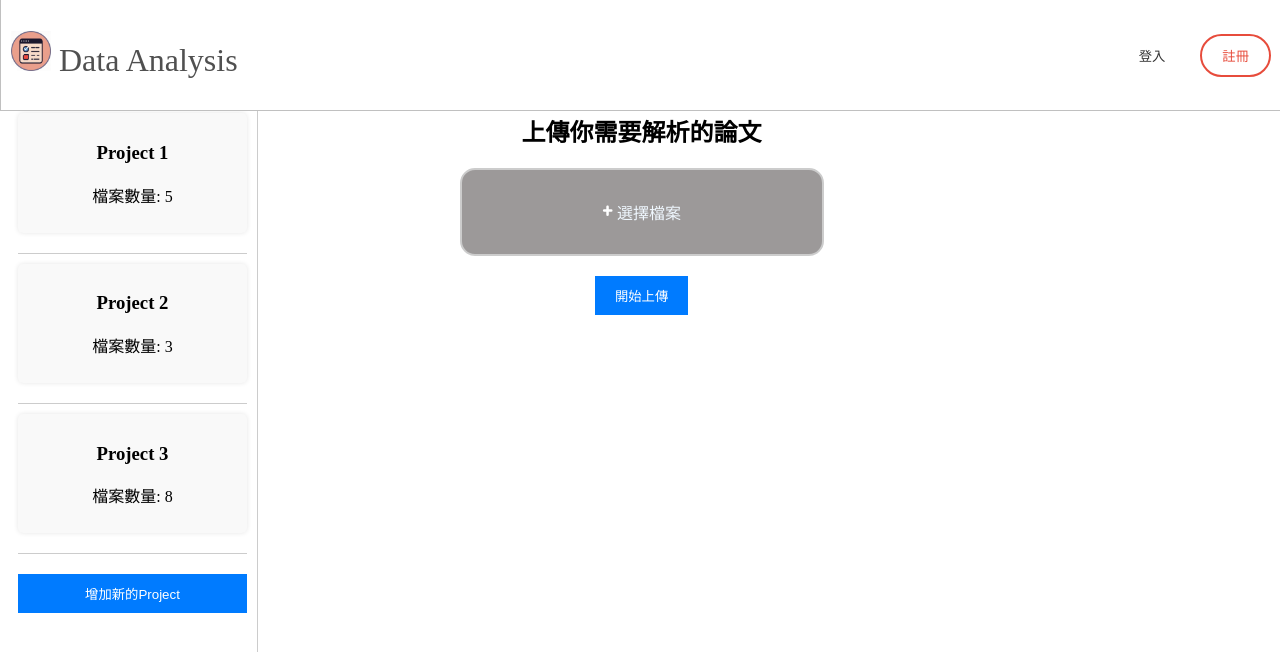
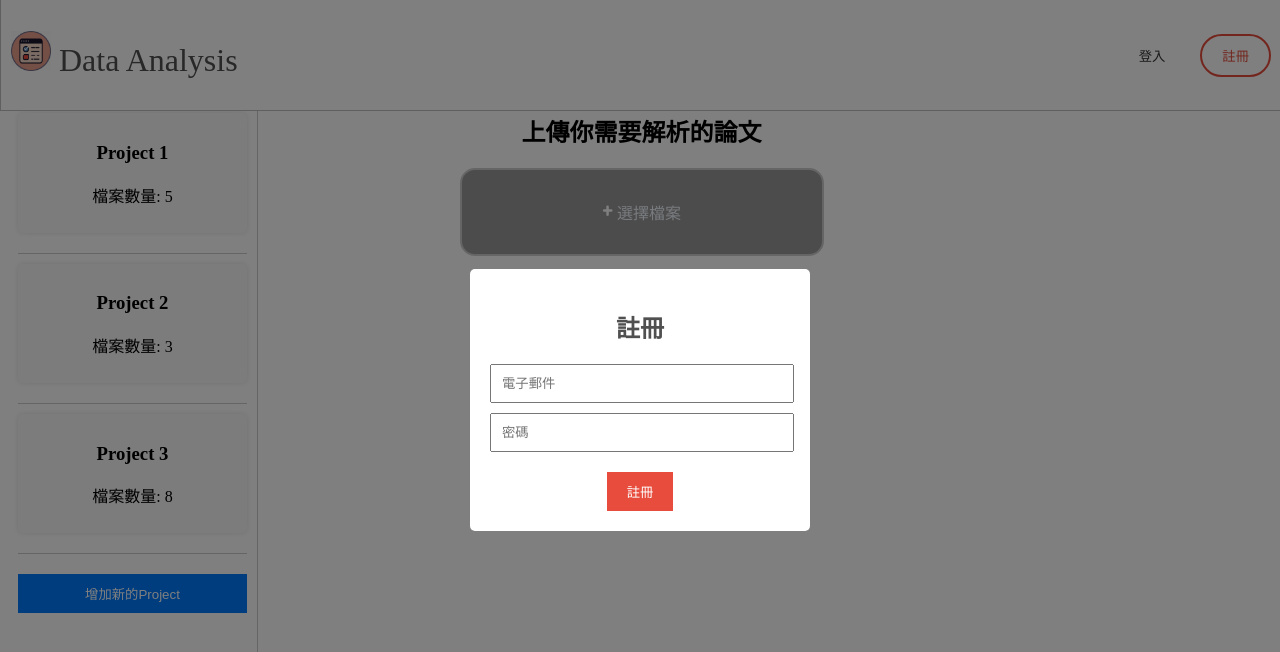
Before and after one commit to benjamin474/2024project, a Vue app: page / in a window 1280 px wide. Both pictures are taken after a click on the button "註冊". Shown: the top 652 px of the page. Built offline with nearby package versions, Linux system fonts and the light colour scheme.

Commit message:
add: add login and register functions

```diff
--- a/src/components/HeaderBar.vue
+++ b/src/components/HeaderBar.vue
@@ -3,28 +3,152 @@
     <div class="title">
       <img src="/src/assets/icon.jpg"
       width="40"
-    height="40" />
+      height="40" />
       Data Analysis
     </div>
     <div class="auth-buttons">
-      <button @click="login">登入</button>
-      <button class="sign" @click="register">註冊</button>
+      <button v-if="!isLoggedIn" @click="showLoginModal">登入</button>
+      <button v-if="!isLoggedIn" class="sign" @click="showRegisterModal">註冊</button>
+      <button v-if="isLoggedIn" @click="logout">登出</button>
     </div>
 
+    <!-- 登入 Modal -->
+    <div v-if="isLoginModalVisible" class="modal-overlay" @click="hideModal">
+      <div class="modal-content" @click.stop>
+        <h2>登入</h2>
+        <input type="email" v-model="loginEmail" placeholder="電子郵件" />
+        <input type="password" v-model="loginPassword" placeholder="密碼" />
+        <button @click="login">登入</button>
+      </div>
+    </div>
+
+    <!-- 註冊 Modal -->
+    <div v-if="isRegisterModalVisible" class="modal-overlay" @click="hideModal">
+      <div class="modal-content" @click.stop>
+        <h2>註冊</h2>
+        <input type="email" v-model="registerEmail" placeholder="電子郵件" />
+        <input type="password" v-model="registerPassword" placeholder="密碼" />
+        <button @click="register">註冊</button>
+      </div>
+    </div>
   </div>
 </template>
 
 <script>
 export default {
   name: 'HeaderBar',
+  data() {
+    return {
+      isLoginModalVisible: false,
+      isRegisterModalVisible: false,
+      isLoggedIn: false,
+      loginEmail: '',
+      loginPassword: '',
+      registerEmail: '',
+      registerPassword: ''
+    };
+  },
+  mounted() {
+    // 檢查 localStorage 中是否有登入資訊
+    const storedEmail = localStorage.getItem('email');
+    const storedPassword = localStorage.getItem('password');
+    if (storedEmail && storedPassword) {
+      this.isLoggedIn = true;
+    }
+  },
   methods: {
-    login() {
-      // 登入邏輯
-      alert('登入');
+    showLoginModal() {
+      this.isLoginModalVisible = true;
     },
-    register() {
-      // 註冊邏輯
-      alert('註冊');
+    showRegisterModal() {
+      this.isRegisterModalVisible = true;
+    },
+    hideModal() {
+      this.isLoginModalVisible = false;
+      this.isRegisterModalVisible = false;
+    },
+    validateEmail(email) {
+      const re = /^[a-zA-Z0-9_.+-]+@[a-zA-Z0-9-]+\.[a-zA-Z0-9-.]+$/;
+      return re.test(email);
+    },
+    validatePassword(password) {
+      const re = /^(?=.*[A-Za-z])(?=.*\d)[A-Za-z\d]{6,}$/;
+      return re.test(password);
+    },
+    async register() {
+      if (!this.validateEmail(this.registerEmail)) {
+        alert('請輸入有效的電子郵件地址');
+        return;
+      }
+      if (!this.validatePassword(this.registerPassword)) {
+        alert('密碼至少包含6個字符，包括英文字母和數字');
+        return;
+      }
+
+      const userData = {
+        email: this.registerEmail,
+        password: this.registerPassword
+      };
+
+      try {
+        const response = await fetch('https://wos-data-analysis-backend.onrender.com/api/auth/register', {
+          method: 'POST',
+          headers: {
+            'Content-Type': 'application/json'
+          },
+          body: JSON.stringify(userData)
+        });
+
+        const result = await response.json();
+
+        if (response.ok) {
+          alert(`註冊成功: ${result.message}`);
+          this.hideModal();
+        } else {
+          throw new Error(result.message);
+        }
+      } catch (error) {
+        alert(`註冊失敗: ${error.message}`);
+      }
+    },
+    async login() {
+      const userData = {
+        email: this.loginEmail,
+        password: this.loginPassword
+      };
+
+      try {
+        const response = await fetch('https://wos-data-analysis-backend.onrender.com/api/auth/login', {
+          method: 'POST',
+          headers: {
+            'Content-Type': 'application/json'
+          },
+          body: JSON.stringify(userData)
+        });
+
+        const result = await response.json();
+
+        if (response.ok) {
+          alert(`登入成功: ${result.message}`);
+          this.isLoggedIn = true;
+
+          // 存儲到 localStorage
+          localStorage.setItem('email', result.email);
+          localStorage.setItem('password', result.password);
+
+          this.hideModal();
+        } else {
+          throw new Error(result.message);
+        }
+      } catch (error) {
+        alert(`登入失敗: ${error.message}`);
+      }
+    },
+    logout() {
+      this.isLoggedIn = false;
+      localStorage.removeItem('email');
+      localStorage.removeItem('password');
+      alert('已登出');
     }
   }
 }
@@ -34,9 +158,9 @@ export default {
 .header-bar {
   width: 100%;
   height: 5%;
-  border-bottom:1px  solid silver;
-  border-left: 1px  solid silver;
-  border-right:1px  solid silver;
+  border-bottom: 1px solid silver;
+  border-left: 1px solid silver;
+  border-right: 1px solid silver;
   display: flex;
   justify-content: space-between;
   align-items: center;
@@ -81,5 +205,49 @@ export default {
   border: 2px solid;
   color: #fff;
 }
+
+.modal-overlay {
+  position: fixed;
+  top: 0;
+  left: 0;
+  width: 100%;
+  height: 100%;
+  background: rgba(0, 0, 0, 0.5);
+  display: flex;
+  align-items: center;
+  justify-content: center;
+  z-index: 1000;
+}
+
+.modal-content {
+  background: #fff;
+  padding: 20px;
+  border-radius: 5px;
+  width: 300px;
+  text-align: center;
+}
+
+.modal-content h2 {
+  margin-bottom: 20px;
+}
+
+.modal-content input {
+  display: block;
+  width: calc(100% - 20px);
+  margin: 10px auto;
+  padding: 10px;
+}
+
+.modal-content button {
+  margin-top: 10px;
+  padding: 10px 20px;
+  background-color: #e74c3c;
+  color: #fff;
+  border: none;
+  cursor: pointer;
+}
+
+.modal-content button:hover {
+  background-color: #c0392b;
+}
 </style>
-s
--- a/src/components/Upload.vue
+++ b/src/components/Upload.vue
@@ -39,7 +39,7 @@ export default {
   methods: {
   handleFiles(event) {
     this.files = Array.from(event.target.files);
-    console.log(this.files);
+    // console.log(this.files);
     let filesData = [];
 
     this.files.forEach(file => {
@@ -48,7 +48,7 @@ export default {
         filesData.push({ name: file.name, content: e.target.result });
         if (filesData.length === this.files.length) {
           this.filesData = filesData;
-          console.log(filesData);
+          // console.log(filesData);
         }
       };
       reader.readAsText(file);
@@ -64,7 +64,7 @@ export default {
           workspace: "test1",  // 設置為文件集的名稱或標識符
           files: this.filesData
         };
-        console.log(JSON.stringify(data))
+        // console.log(JSON.stringify(data))
         // 發送 API 請求
         try {
           const response = await fetch('https://wos-data-analysis-backend.onrender.com/api/file/upload', {
```
